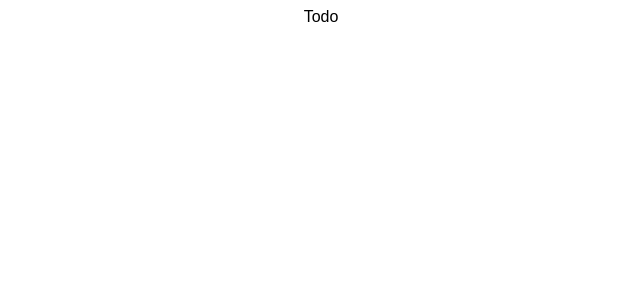
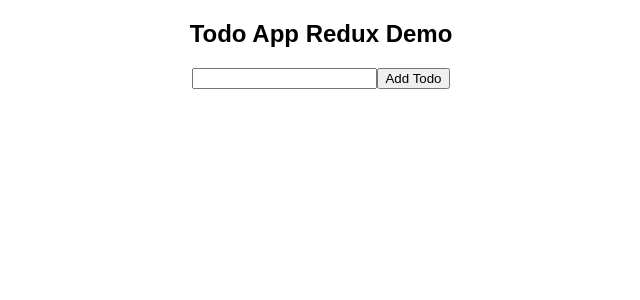
Before and after one commit to ShamiulIslam388/react-redux-todo-app, a React (Create React App) app: page / in a window 1280 px wide. Shown: the top 300 px of the page, without its empty margins (319-959 px from the left). Built offline with nearby package versions, Linux system fonts and the light colour scheme.

Commit message:
todo form added

```diff
--- a/src/Todo.js
+++ b/src/Todo.js
@@ -1,11 +1,22 @@
-import React from 'react';
+import React, { useState } from "react";
 
+function Todo() {
+  const [userInput, setUserInput] = useState("");
 
-function Todo(){
   return (
-    <div>Todo </div>
-  )
+    <div>
+      <h2>Todo App Redux Demo</h2>
+      <form>
+        <input
+          type="text"
+          value={userInput}
+          onChange={(e) => setUserInput(e.target.value)}
+        />
 
+        <button>Add Todo</button>
+      </form>
+    </div>
+  );
 }
 
 export default Todo;
```
